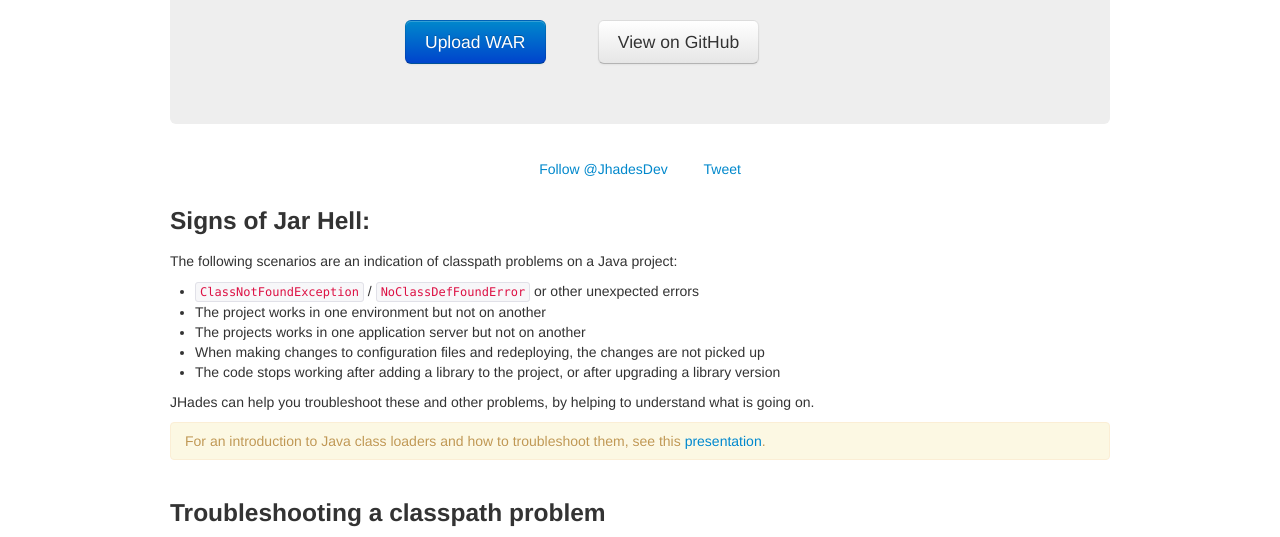
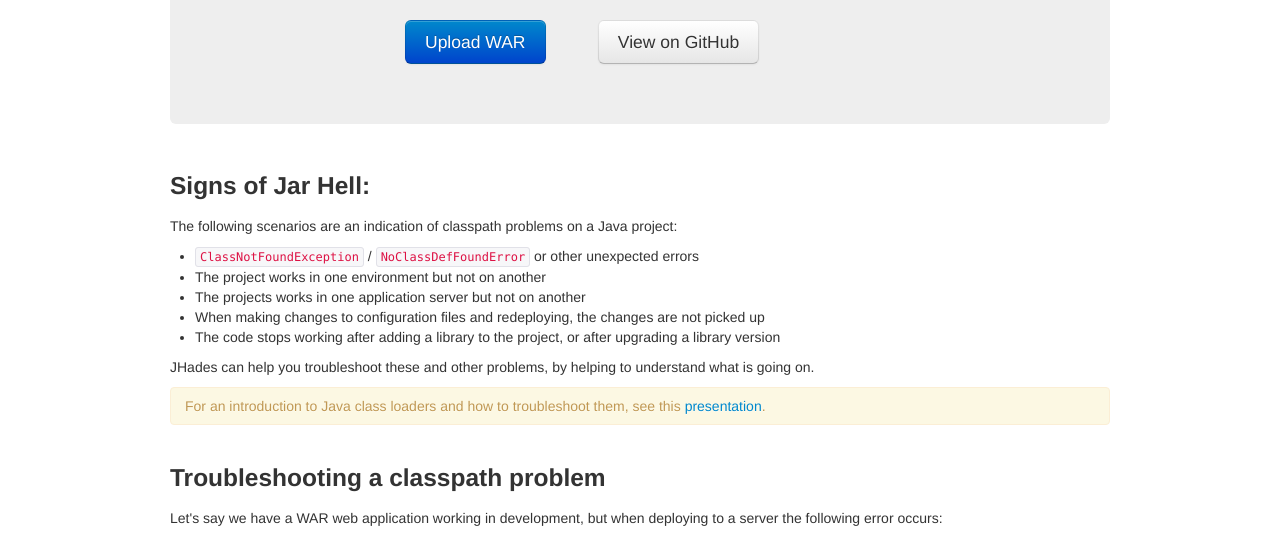
Before and after one commit to jhades/jhades-site, a website: page index.html in a window 1280 px wide. Shown: the part 257-794 px from the top of the page. Drawn offline with Linux system fonts and the light colour scheme; a script that the page names is missing.

Commit message:
removed top level twitter buttons

```diff
--- a/index.html
+++ b/index.html
@@ -89,7 +89,7 @@
 
 			</div>
 
-			<div class='quick-links' style='margin-bottom:10px;'>
+			<!-- div class='quick-links' style='margin-bottom:10px;'>
 				<div class='social-media-button'>
 					<a href="https://twitter.com/JhadesDev" class="twitter-follow-button" data-show-count="false" data-lang="en" data-size='small'>Follow @JhadesDev</a>
 				</div>
@@ -97,7 +97,7 @@
 				<div class='social-media-button tweetButton'>
 					<a href="https://twitter.com/share?text=JHades%20-%20Your%20way%20out%20of%20Jar%20Hell%20!%20http%3A%2F%2Fjhades.org%20via%20%40JhadesDev" class="twitter-share-button" data-lang="en" data-size='small' data-count="none">Tweet</a>
 				</div>
-			</div>
+			</div -->
 
 			<div id='fileUploadErrors'></div>
 
```
Also changed, not shown: 1 other file.
